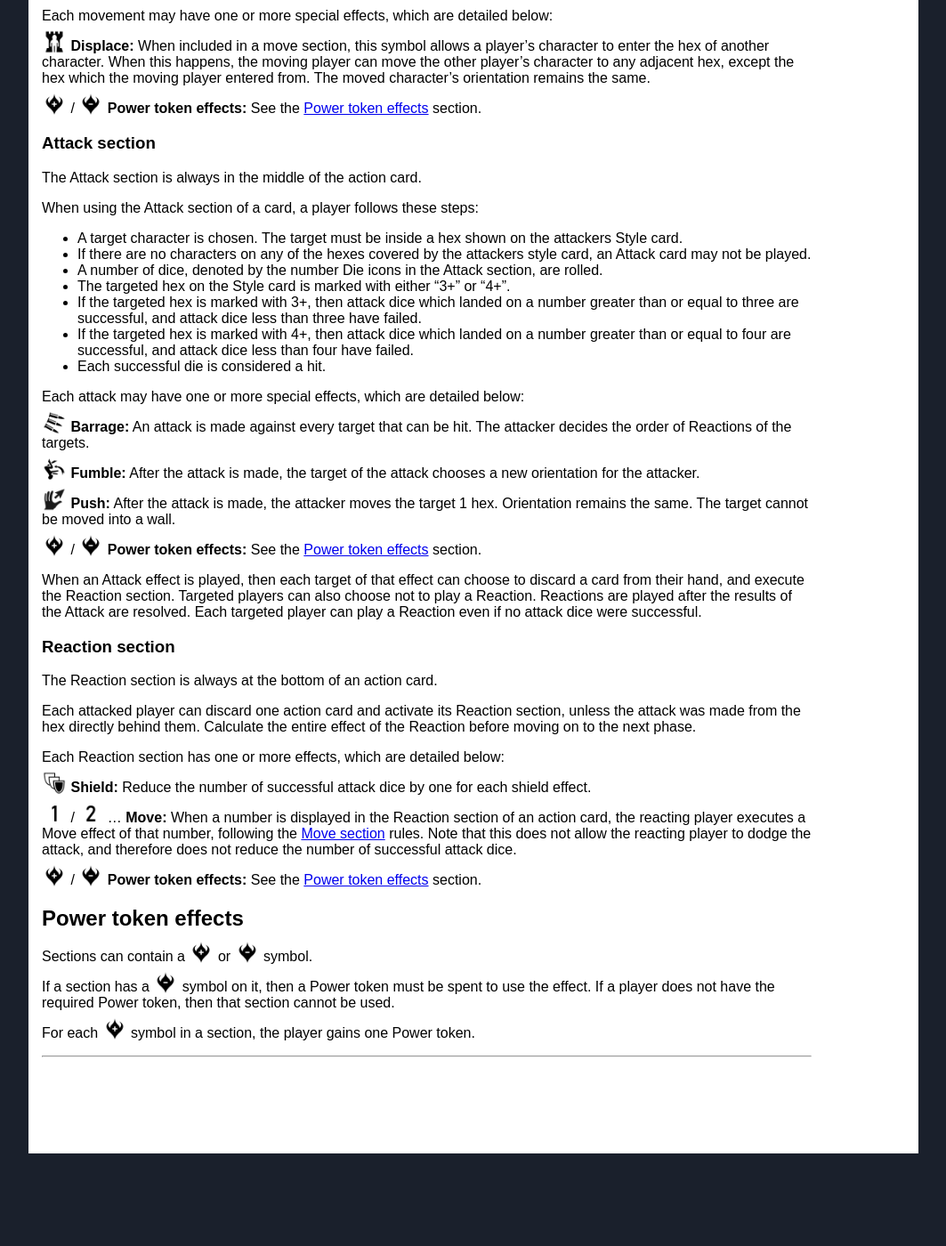
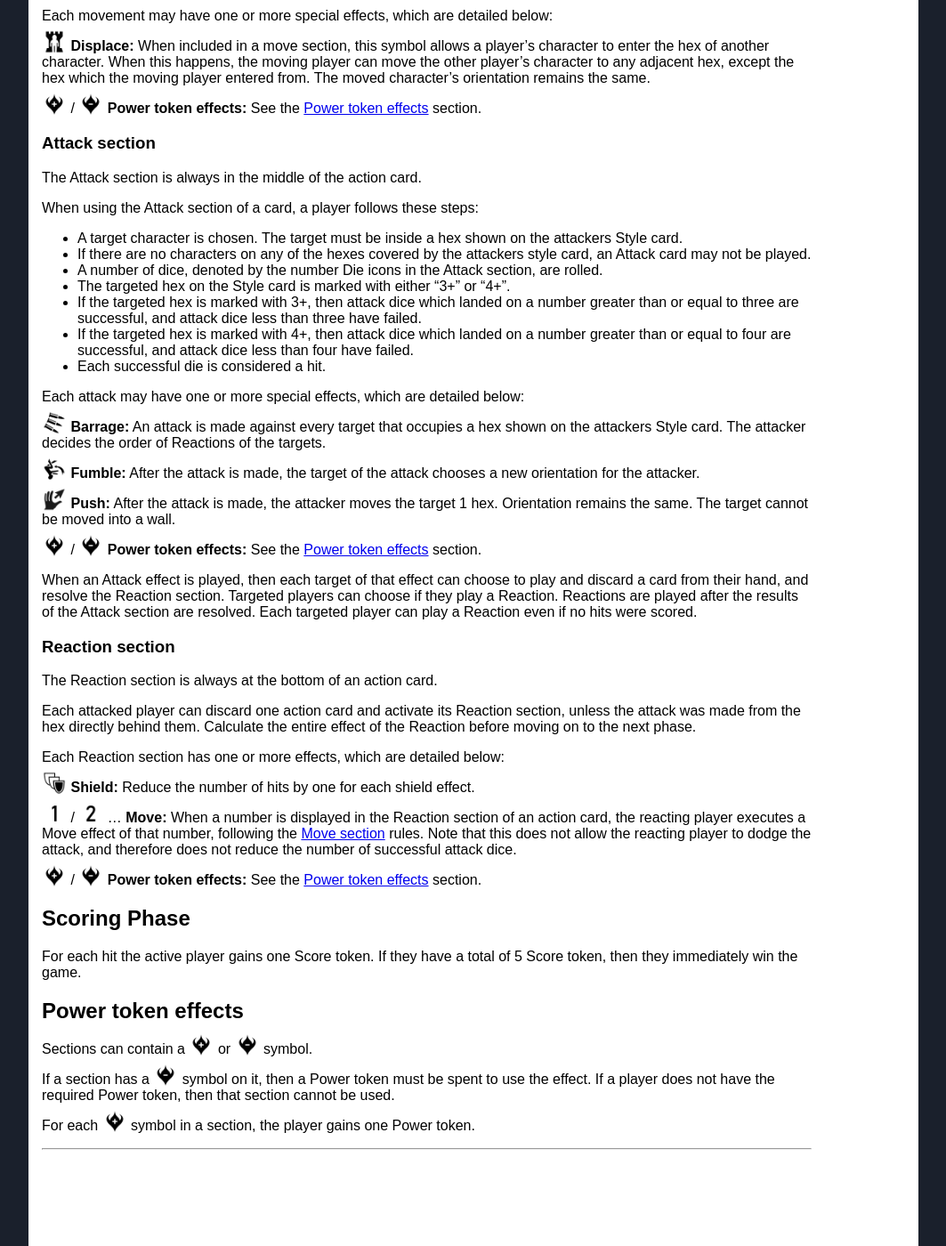
Before and after one commit to abregado/champions-combat, a Jekyll site: the page built from index.html, in a window 1280 px wide and 1400 px high, scrolled down 3092 px. Shown: the whole window at 89% size, without its empty margins (116-1179 px from the left). Built offline with Jekyll 4.4.1, drawn with Linux system fonts in a browser that asks for light colours; before the commit the page ends 4388 px from its top, so only the background shows below that.

Commit message:
Readded Scoring phase

```diff
--- a/_chapters/rules.md
+++ b/_chapters/rules.md
@@ -135,7 +135,7 @@ When using the Attack section of a card, a player follows these steps:
 Each attack may have one or more special effects, which are detailed below:
 
 {% include icon_image.html link='files/images/icon-barrage.png' %}
-**Barrage:** An attack is made against every target that can be hit.
+**Barrage:** An attack is made against every target that occupies a hex shown on the attackers Style card.
 The attacker decides the order of Reactions of the targets.
 
 {% include icon_image.html link='files/images/icon-fumble.png' %}
@@ -149,10 +149,10 @@ The target cannot be moved into a wall.
 {% include icon_image.html link='files/images/icon-power-up.png' %} / {% include icon_image.html link='files/images/icon-power-down.png' %}
 **Power token effects:** See the [Power token effects](#power-token-effects) section.
 
-When an Attack effect is played, then each target of that effect can choose to discard a card from their hand, and execute the Reaction section.
-Targeted players can also choose not to play a Reaction.
-Reactions are played after the results of the Attack are resolved.
-Each targeted player can play a Reaction even if no attack dice were successful.
+When an Attack effect is played, then each target of that effect can choose to play and discard a card from their hand, and resolve the Reaction section.
+Targeted players can choose if they play a Reaction.
+Reactions are played after the results of the Attack section are resolved.
+Each targeted player can play a Reaction even if no hits were scored.
 
 ### Reaction section
 The Reaction section is always at the bottom of an action card.
@@ -163,7 +163,7 @@ Calculate the entire effect of the Reaction before moving on to the next phase.
 Each Reaction section has one or more effects, which are detailed below:
 
 {% include icon_image.html link='files/images/icon-block.png' %}
-**Shield:** Reduce the number of successful attack dice by one for each shield effect.
+**Shield:** Reduce the number of hits by one for each shield effect.
 
 {% include icon_image.html link='files/images/icon-1.png' %} / {% include icon_image.html link='files/images/icon-2.png' %} ...
 **Move:** When a number is displayed in the Reaction section of an action card, the reacting player executes a Move effect
@@ -173,6 +173,11 @@ Note that this does not allow the reacting player to dodge the attack, and there
 {% include icon_image.html link='files/images/icon-power-up.png' %} / {% include icon_image.html link='files/images/icon-power-down.png' %}
 **Power token effects:** See the [Power token effects](#power-token-effects) section.
 
+## Scoring Phase
+For each hit the active player gains one Score token.
+If they have a total of 5 Score token, then they immediately win the game.
+
+
 # Power token effects
 Sections can contain a {% include icon_image.html link='files/images/icon-power-up.png' %} or {% include icon_image.html link='files/images/icon-power-down.png' %} symbol.
 
```
